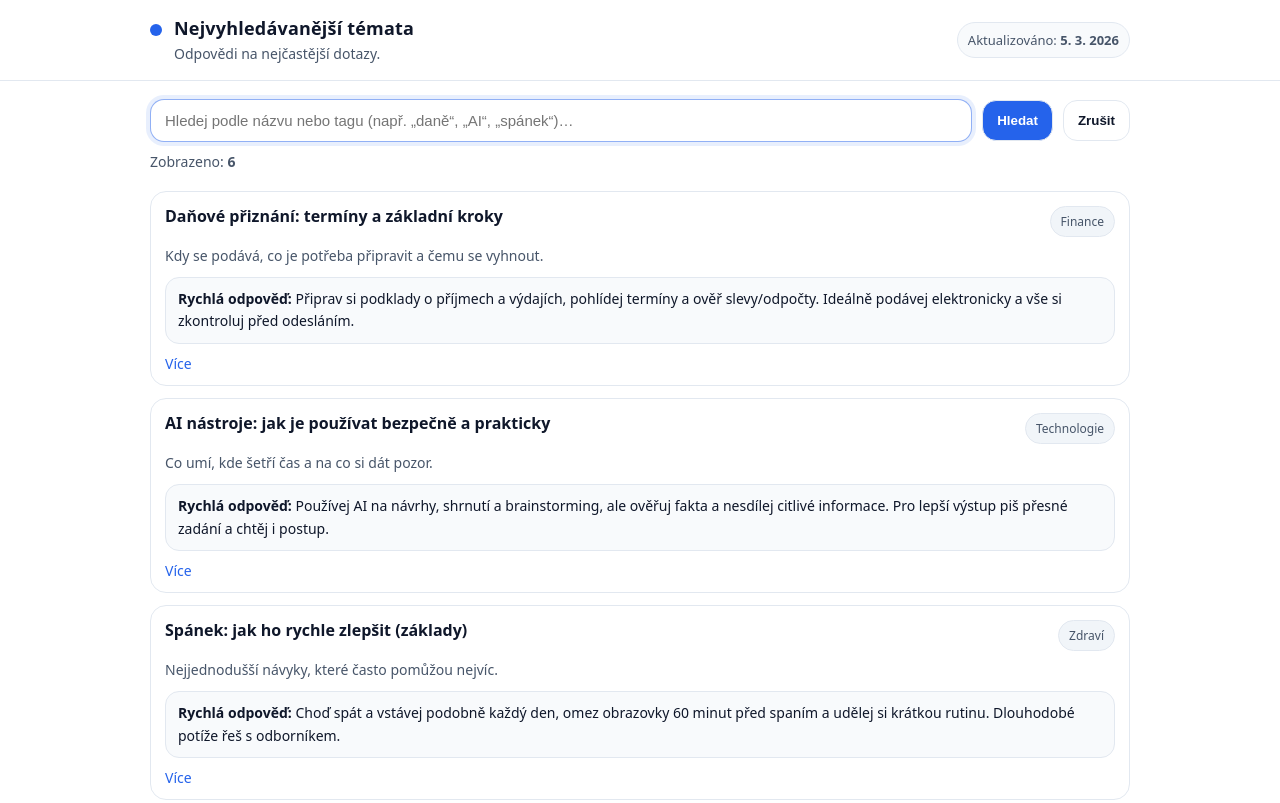
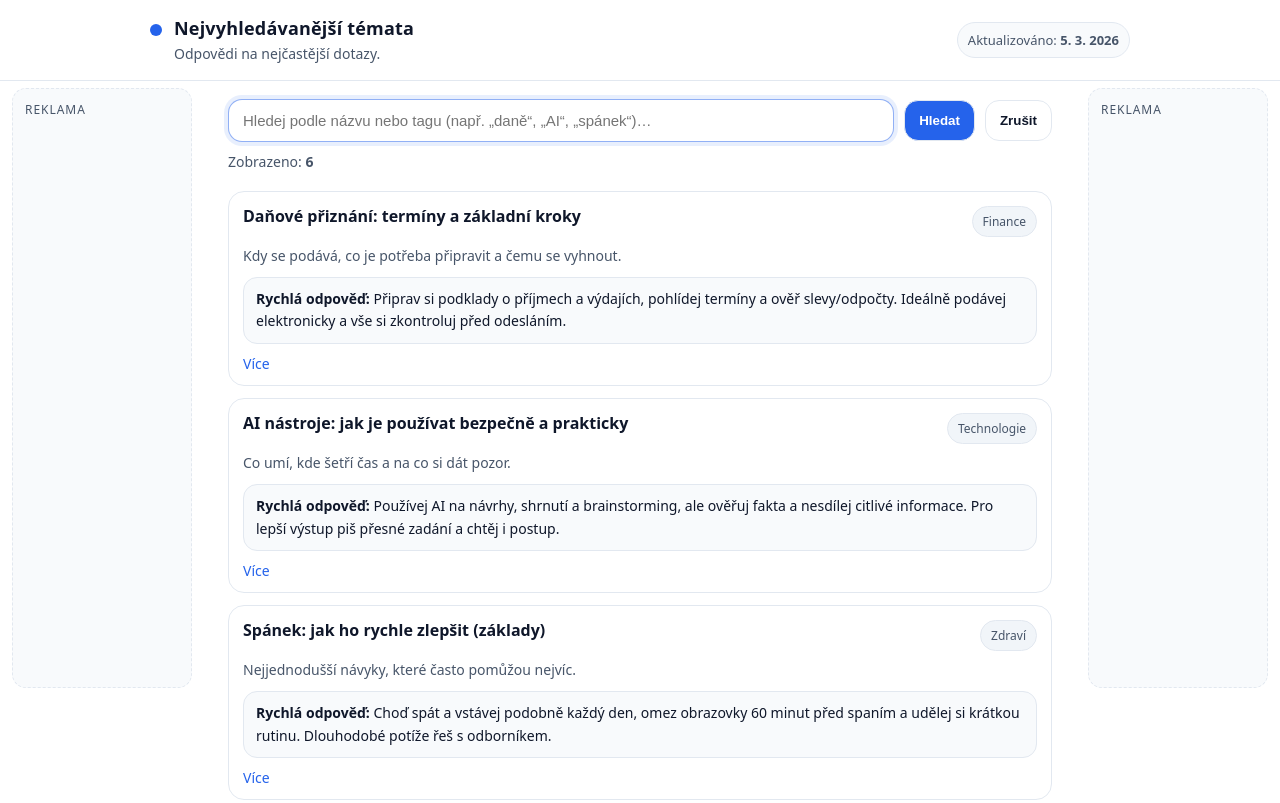
Before and after one commit to premekrusek/NejTemata-website, a plain HTML site: page index.html in a window 1280 px wide. Shown: the top 803 px of the page. Drawn offline with Linux system fonts and the light colour scheme.

Commit message:
Add ads to index.html

```diff
--- a/index.html
+++ b/index.html
@@ -4,9 +4,8 @@
   <meta charset="utf-8" />
   <meta name="viewport" content="width=device-width, initial-scale=1" />
   <link rel="icon" type="images/svg" href="Images/favicon.svg">
-  <title>NejTemata</title>
-  <meta name="google-adsense-account" content="ca-pub-6863032239781691">
-  <meta name="description" content="Nejvyhledávanější témata, trendy vyhledávání a odpovědi na populární otázky z internetu." />
+  <title>NejTémata</title>
+  <meta name="description" content="Clean a přehledná šablona s vyhledáváním nejvyhledávanějších témat." />
   <link rel="stylesheet" href="styles.css" />
 </head>
 
@@ -31,7 +30,15 @@
     </div>
   </header>
 
-  <main id="obsah">
+  <main id="obsah" class="page-layout">
+    <aside class="ad-rail ad-rail-left" aria-label="Reklamní prostor vlevo">
+      <div class="ad-slot">
+        <p class="ad-label">Reklama</p>
+        <!-- Vlož sem levý AdSense blok (desktop) -->
+      </div>
+    </aside>
+
+    <div class="content-column">
     <section class="search-wrap">
       <div class="container">
         <form class="search" role="search" onsubmit="return false">
@@ -147,6 +154,14 @@
         </div>
       </div>
     </section>
+    </div>
+
+    <aside class="ad-rail ad-rail-right" aria-label="Reklamní prostor vpravo">
+      <div class="ad-slot">
+        <p class="ad-label">Reklama</p>
+        <!-- Vlož sem pravý AdSense blok (desktop) -->
+      </div>
+    </aside>
   </main>
 
   <footer class="footer">
--- a/styles.css
+++ b/styles.css
@@ -24,12 +24,46 @@ body{
   background: var(--bg);
 }
 
+.page-layout{
+  width: min(1400px, calc(100% - 24px));
+  margin: 0 auto;
+  display: grid;
+  grid-template-columns: minmax(140px, 180px) minmax(0, 1fr) minmax(140px, 180px);
+  gap: 16px;
+  align-items: start;
+}
+
+.content-column{
+  min-width: 0;
+}
+
 a{ color: var(--accent); text-decoration: none; }
 a:hover{ text-decoration: underline; }
 
 .container{
   width: min(var(--max), calc(100% - 40px));
   margin: 0 auto;
+}
+
+.ad-rail{
+  position: sticky;
+  top: 88px;
+}
+
+.ad-slot{
+  border: 1px dashed var(--line);
+  border-radius: 14px;
+  background: var(--soft);
+  min-height: 600px;
+  padding: 12px;
+}
+
+.ad-label{
+  margin: 0;
+  color: var(--muted);
+  font-size: 12px;
+  text-transform: uppercase;
+  letter-spacing: 0.08em;
 }
 
 .skip-link{
@@ -254,6 +288,16 @@ a:hover{ text-decoration: underline; }
   .topic-head{ flex-direction: column; align-items: flex-start; }
 }
 
+@media (max-width: 1120px){
+  .page-layout{
+    grid-template-columns: minmax(0, 1fr);
+    width: 100%;
+  }
+  .ad-rail{
+    display: none;
+  }
+}
+
 /**/
 .detail-hero{
   padding:28px 0 18px;
```
